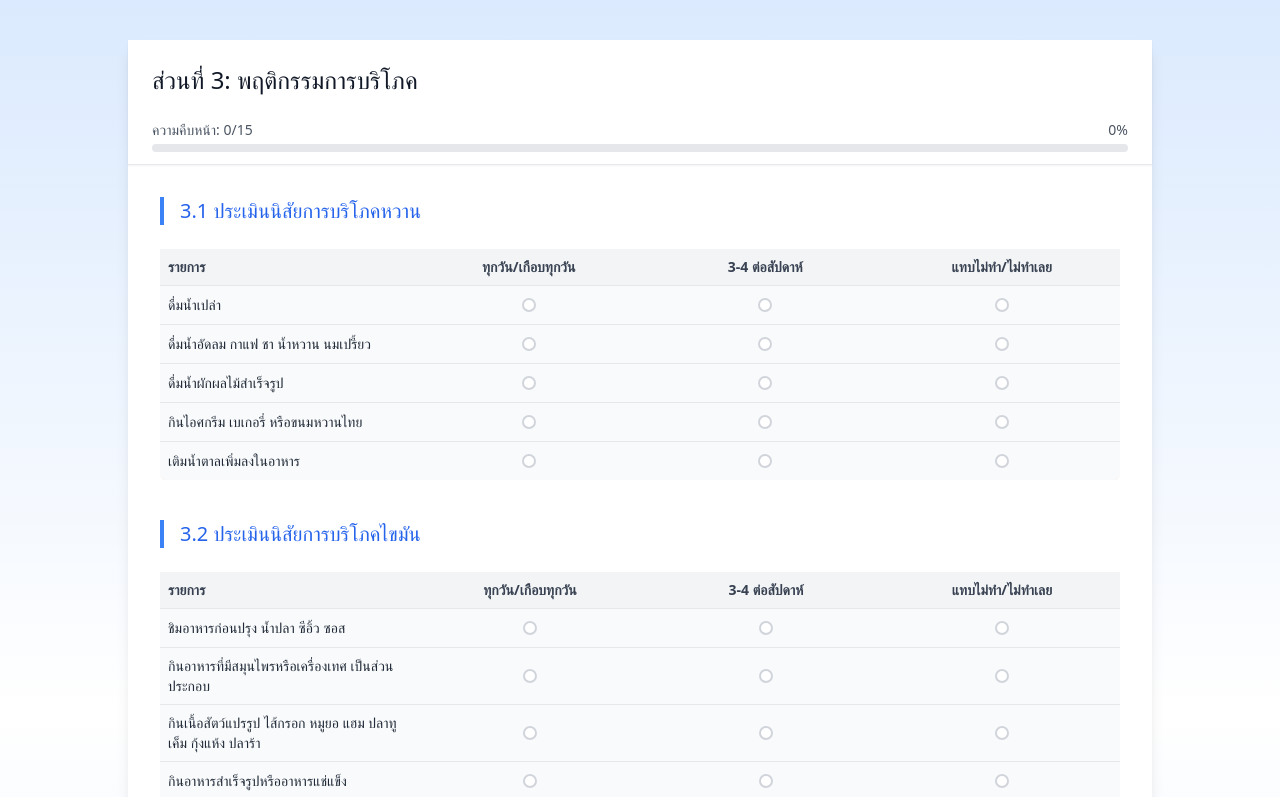
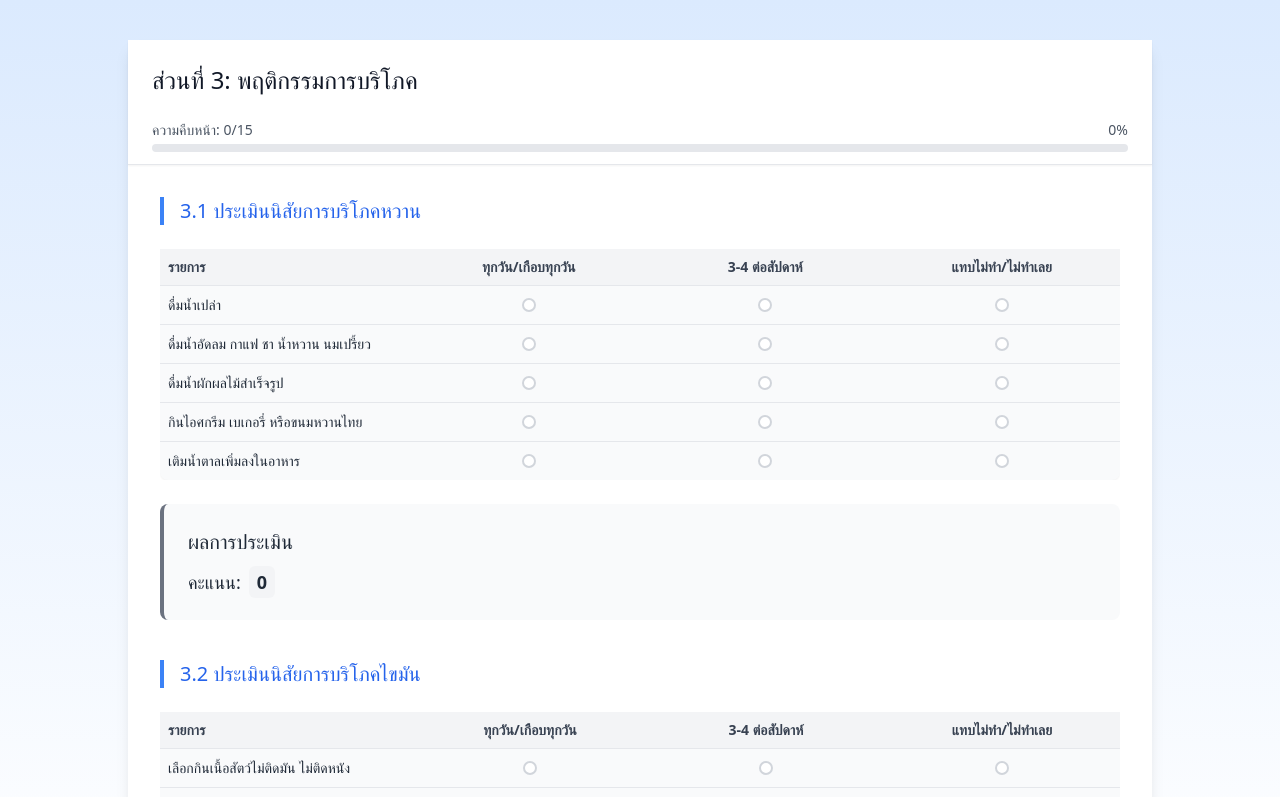
Before and after one commit to ppmonster111/Nutritional, a Next.js app: page /section3 in a window 1280 px wide. Shown: the top 797 px of the page. Built offline with nearby package versions, Linux system fonts and the light colour scheme.

Commit message:
refactor Section3 component to include scoring logic for sugar, fat, and sodium consumption; update question sections for clarity

```diff
--- a/app/section3/page.tsx
+++ b/app/section3/page.tsx
@@ -7,7 +7,10 @@ import Link from "next/link"
 export default function Section3() {
   const [answers, setAnswers] = useState<Record<string, string>>({})
   const [showValidation, setShowValidation] = useState(false)
-  const [isSurveyFinished, setIsSurveyFinished] = useState(false) // New state for finished flag
+  const [isSurveyFinished, setIsSurveyFinished] = useState(false)
+  const [sugarScore, setSugarScore] = useState(0)
+  const [fatScore, setFatScore] = useState(0)
+  const [sodiumScore, setSodiumScore] = useState(0)
 
   // Load answers and finished flag from sessionStorage on component mount
   useEffect(() => {
@@ -25,6 +28,12 @@ export default function Section3() {
   useEffect(() => {
     window.scrollTo(0, 0)
   }, [])
+
+  useEffect(() => {
+    setSugarScore(calculateSectionScore(0))
+    setFatScore(calculateSectionScore(1))
+    setSodiumScore(calculateSectionScore(2))
+  }, [answers])
 
   const handleAnswerChange = (questionId: string, value: string) => {
     // Prevent saving if the survey is already marked as finished
@@ -66,6 +75,16 @@ export default function Section3() {
     {
       title: "3.2 ประเมินนิสัยการบริโภคไขมัน",
       questions: [
+        "เลือกกินเนื้อสัตว์ไม่ติดมัน ไม่ติดหนัง",
+        "ทอดอาหาร ผัดอาหาร หรือใช้น้ำมัน",
+        "กินอาหารจานเดียว ไขมันสูง หรืออาหารแกงกะทิ",
+        "ดื่มเครื่องดื่มที่ผสมนมข้นหวาน ครีมเทียม วิปปิ้งครีม",
+        "ซดน้ำผัก/น้ำแกง หรือ ราดน้ำผักน้ำแกงลงในข้าว",
+      ],
+    },
+    {
+      title: "3.3 ประเมินนิสัยการบริโภคโซเดียม",
+      questions: [
         "ชิมอาหารก่อนปรุง น้ำปลา ซีอิ้ว ซอส",
         "กินอาหารที่มีสมุนไพรหรือเครื่องเทศ เป็นส่วนประกอบ",
         "กินเนื้อสัตว์แปรรูป ไส้กรอก หมูยอ แฮม ปลาทูเค็ม กุ้งแห้ง ปลาร้า",
@@ -73,21 +92,94 @@ export default function Section3() {
         "กินผักผลไม้ดองหรือผลไม้แช่อิ่ม",
       ],
     },
-    {
-      title: "3.3 ประเมินนิสัยการบริโภคโซเดียม",
-      questions: [
-        "เลือกกินเนื้อสัตว์ไม่ติดมัน ไม่ติดหนัง",
-        "ทอดอาหาร ผัดอาหาร หรือใช้น้ำมัน",
-        "กินอาหารจานเดียว ไขมันสูง หรืออาหารแกงกะทิ",
-        "ดื่มเครื่องดื่มที่ผสมนมข้นหวาน ครีมเทียม วิปปิ้งครีม",
-        "ซดน้ำผัก/น้ำแกง หรือ ราดน้ำผักน้ำแกงลงในข้าว",
-      ],
-    },
   ]
 
   const options = ["ทุกวัน/เกือบทุกวัน", "3-4 ต่อสัปดาห์", "แทบไม่ทำ/ไม่ทำเลย"]
 
-  // Check if all questions are answered
+  const calculateSectionScore = (sectionIndex: number) => {
+    let score = 0
+    sections[sectionIndex].questions.forEach((_, questionIndex) => {
+      const questionId = `section${sectionIndex + 1}_q${questionIndex + 1}`
+      const answer = answers[questionId]
+      if (answer) {
+        // คะแนนตามตัวเลือก: ทุกวัน = 3, 3-4 ต่อสัปดาห์ = 2, แทบไม่ทำ = 1
+        if (answer === "ทุกวัน/เกือบทุกวัน") score += 3
+        else if (answer === "3-4 ต่อสัปดาห์") score += 2
+        else if (answer === "แทบไม่ทำ/ไม่ทำเลย") score += 1
+      }
+    })
+    return score
+  }
+
+  const getScoreMessage = (score: number, type: "sugar" | "fat" | "sodium") => {
+    if (score === 5) {
+      if (type === "sugar") return "ยินดีด้วย คุณบริโภคน้ำตาลในปริมาณที่พอเหมาะ"
+      if (type === "fat") return "คุณมีความเสี่ยงน้อยในการได้รับผลเสียจากการบริโภคไขมันไม่เหมาะสม"
+      if (type === "sodium") return "ยินดีด้วยคุณได้รับโซเดียมในปริมาณที่น้อย ทำดีแล้วนะ"
+    } else if (score >= 6 && score <= 9) {
+      if (type === "sugar") return "คุณมีความเสี่ยงปานกลางในแง่ของพฤติกรรมการบริโภคน้ำตาล"
+      if (type === "fat") return "คุณมีความเสี่ยงปานกลางในการเลือกบริโภคไขมัน"
+      if (type === "sodium") return "คุณได้รับโซเดียมในระดับปานกลาง ยังถือว่าไม่มีอันตรายอะไรมากต่อสุขภาพ"
+    } else if (score >= 10 && score <= 13) {
+      if (type === "sugar") return "คุณมีความเสี่ยงสูงในแง่ของพฤติกรรมการบริโภคน้ำตาล"
+      if (type === "fat") return "คุณมีความเสี่ยงสูงในการเลือกบริโภคไขมัน"
+      if (type === "sodium") return "คุณได้รับโซเดียมในปริมาณสูงแน่ๆ ถึงเวลาตระหนักถึงพฤติกรรมการบริโภคได้แล้ว"
+    } else if (score >= 14 && score <= 15) {
+      if (type === "sugar") return "รู้ตัวบ้างไหม? ว่าคุณมีความเสี่ยงสูงมาก กับการได้รับน้ำตาลเกิน"
+      if (type === "fat") return "เฮ้อมือมิจูรษา!!!! คุณมีพฤติกรรมการบริโภคไขมันที่อันตรายต่อชีวิตคุณมาก"
+      if (type === "sodium") return "คุณได้รับโซเดียมสูงมากกก แนะนำให้ปรับเปลี่ยนพฤติกรรมการบริโภคโดยด่วน"
+    }
+    return ""
+  }
+
+  const getScoreColor = (score: number) => {
+    if (score === 5) return "green"
+    if (score >= 6 && score <= 9) return "yellow"
+    if (score >= 10 && score <= 13) return "orange"
+    if (score >= 14 && score <= 15) return "red"
+    return "gray"
+  }
+
+  const getScoreColorClasses = (color: string) => {
+    switch (color) {
+      case "green":
+        return {
+          bg: "bg-green-50",
+          border: "border-green-500",
+          text: "text-green-800",
+          badge: "bg-green-100 text-green-800",
+        }
+      case "yellow":
+        return {
+          bg: "bg-yellow-50",
+          border: "border-yellow-500",
+          text: "text-yellow-800",
+          badge: "bg-yellow-100 text-yellow-800",
+        }
+      case "orange":
+        return {
+          bg: "bg-orange-50",
+          border: "border-orange-500",
+          text: "text-orange-800",
+          badge: "bg-orange-100 text-orange-800",
+        }
+      case "red":
+        return {
+          bg: "bg-red-50",
+          border: "border-red-500",
+          text: "text-red-800",
+          badge: "bg-red-100 text-red-800",
+        }
+      default:
+        return {
+          bg: "bg-gray-50",
+          border: "border-gray-500",
+          text: "text-gray-800",
+          badge: "bg-gray-100 text-gray-800",
+        }
+    }
+  }
+
   const getTotalQuestions = () => {
     return sections.reduce((total, section) => total + section.questions.length, 0)
   }
@@ -109,7 +201,6 @@ export default function Section3() {
     return getAnsweredQuestions() === getTotalQuestions()
   }
 
-  // Update the handleNext function to scroll to the first unanswered question
   const handleNext = () => {
     if (!isAllAnswered()) {
       setShowValidation(true)
@@ -190,7 +281,14 @@ export default function Section3() {
 
         {/* Content */}
         <div className="flex-grow p-3 sm:p-4 md:p-5 lg:p-6 xl:p-8 space-y-6 sm:space-y-7 md:space-y-8 lg:space-y-10">
-          {sections.map((section, sectionIndex) => (
+          {sections.map((section, sectionIndex) => {
+            const sectionScore = sectionIndex === 0 ? sugarScore : sectionIndex === 1 ? fatScore : sodiumScore
+            const sectionType = sectionIndex === 0 ? "sugar" : sectionIndex === 1 ? "fat" : "sodium"
+            const scoreColor = getScoreColor(sectionScore)
+            const colorClasses = getScoreColorClasses(scoreColor)
+            const scoreMessage = getScoreMessage(sectionScore, sectionType)
+
+            return (
               <div key={sectionIndex} className="space-y-4 sm:space-y-5 md:space-y-6">
                 <h2 className="text-sm sm:text-base md:text-lg lg:text-xl font-medium text-blue-600 leading-relaxed border-l-4 border-blue-500 pl-3 sm:pl-4">
                   {section.title}
@@ -264,8 +362,30 @@ export default function Section3() {
                     </tbody>
                   </table>
                 </div>
+
+                <div
+                  className={`${colorClasses.bg} p-3 sm:p-4 md:p-5 lg:p-6 rounded-lg space-y-2 sm:space-y-3 border-l-4 ${colorClasses.border}`}
+                >
+                  <h3 className={`text-sm sm:text-base md:text-lg lg:text-xl font-medium ${colorClasses.text}`}>
+                    ผลการประเมิน
+                  </h3>
+                  <div className="space-y-1 sm:space-y-2">
+                    <p className={`text-xs sm:text-sm md:text-base lg:text-lg ${colorClasses.text}`}>
+                      <span className="font-medium">คะแนน:</span>
+                      <span className={`ml-2 px-2 py-1 rounded-md font-bold ${colorClasses.badge}`}>
+                        {sectionScore}
+                      </span>
+                    </p>
+                    {scoreMessage && (
+                      <p className={`text-xs sm:text-sm md:text-base lg:text-lg ${colorClasses.text} leading-relaxed`}>
+                        {scoreMessage}
+                      </p>
+                    )}
                   </div>
-          ))}
+                </div>
+              </div>
+            )
+          })}
         </div>
 
         {/* Navigation Buttons */}
```
Lines whose indentation alone changed are shown as unchanged.
